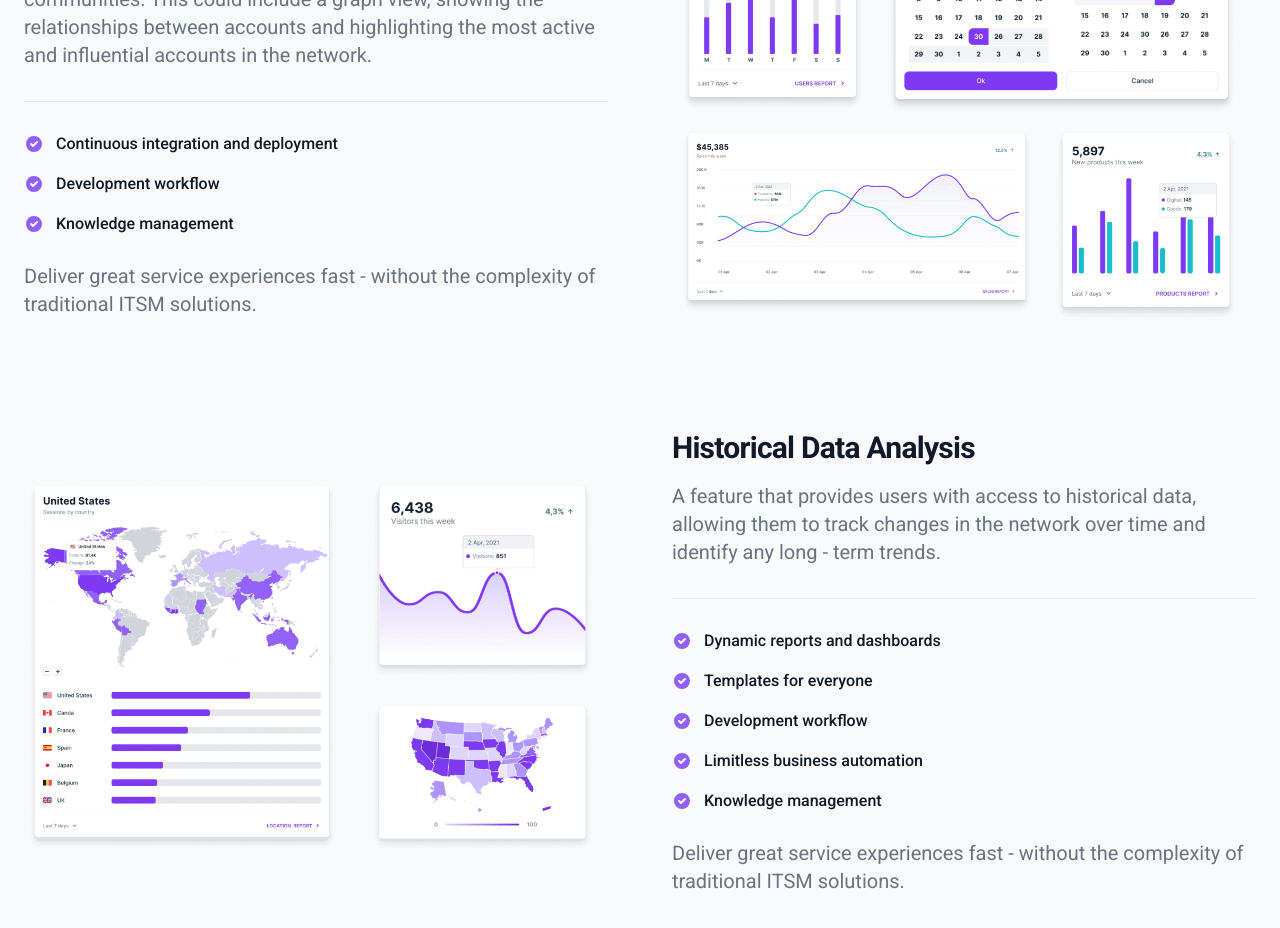
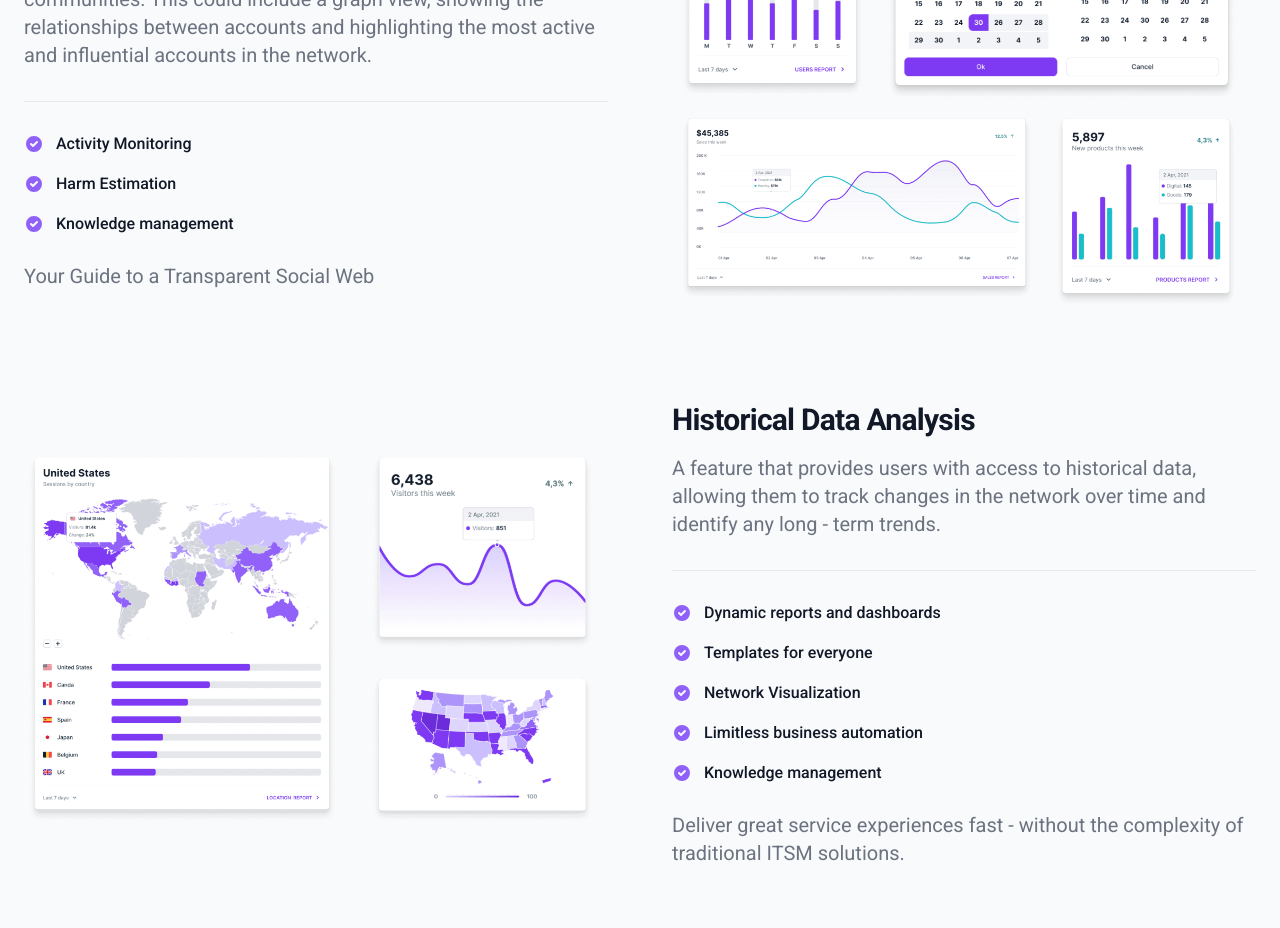
Before and after one commit to OmkarBhostekar/Network-Analysis, a Next.js app: page / in a window 1280 px wide. Shown: the part 1820-2748 px from the top of the page. Built offline with nearby package versions, Linux system fonts and the light colour scheme; no server answers.

Commit message:
last commit

```diff
--- a/src/app/article/[id]/page.tsx
+++ b/src/app/article/[id]/page.tsx
@@ -245,12 +245,12 @@ const page = ({ params }: any) => {
             <div className="flex flex-row m-8 gap-8 justify-center items-center">
                 <div className="w-10/12 h-10/12 max-w-[350px] p-8 shadow-sm dark:text-white dark:shadow-blue-800 shadow-gray-500 rounded-md">
                     <p className="text-2xl font-bold tracking-wide dark:text-white my-4"></p>
-                    <PieChart chartData={tweetData} />
+                    <PieChart chartData={pie1Data} />
                 </div>
                 <div className="w-10/12 h-10/12 max-w-[350px] p-8 shadow-sm dark:text-white dark:shadow-blue-800 shadow-gray-500 rounded-md">
                     <PieChart
                         className="w-10/12 h-10/12"
-                        chartData={userData}
+                        chartData={pie2Data}
                     />
                 </div>
             </div>
--- a/src/app/page.tsx
+++ b/src/app/page.tsx
@@ -197,7 +197,7 @@ const page = (props: Props) => {
                                         />
                                     </svg>
                                     <span className="text-base font-medium leading-tight text-gray-900 dark:text-white">
-                                        Continuous integration and deployment
+                                        Activity Monitoring
                                     </span>
                                 </li>
                                 <li className="flex space-x-3">
@@ -215,7 +215,7 @@ const page = (props: Props) => {
                                         />
                                     </svg>
                                     <span className="text-base font-medium leading-tight text-gray-900 dark:text-white">
-                                        Development workflow
+                                        Harm Estimation
                                     </span>
                                 </li>
                                 <li className="flex space-x-3">
@@ -238,8 +238,7 @@ const page = (props: Props) => {
                                 </li>
                             </ul>
                             <p className="mb-8 font-light lg:text-xl">
-                                Deliver great service experiences fast - without
-                                the complexity of traditional ITSM solutions.
+                                Your Guide to a Transparent Social Web
                             </p>
                         </div>
                         <Image
@@ -318,7 +317,7 @@ const page = (props: Props) => {
                                         />
                                     </svg>
                                     <span className="text-base font-medium leading-tight text-gray-900 dark:text-white">
-                                        Development workflow
+                                        Network Visualization
                                     </span>
                                 </li>
                                 <li className="flex space-x-3">
```
